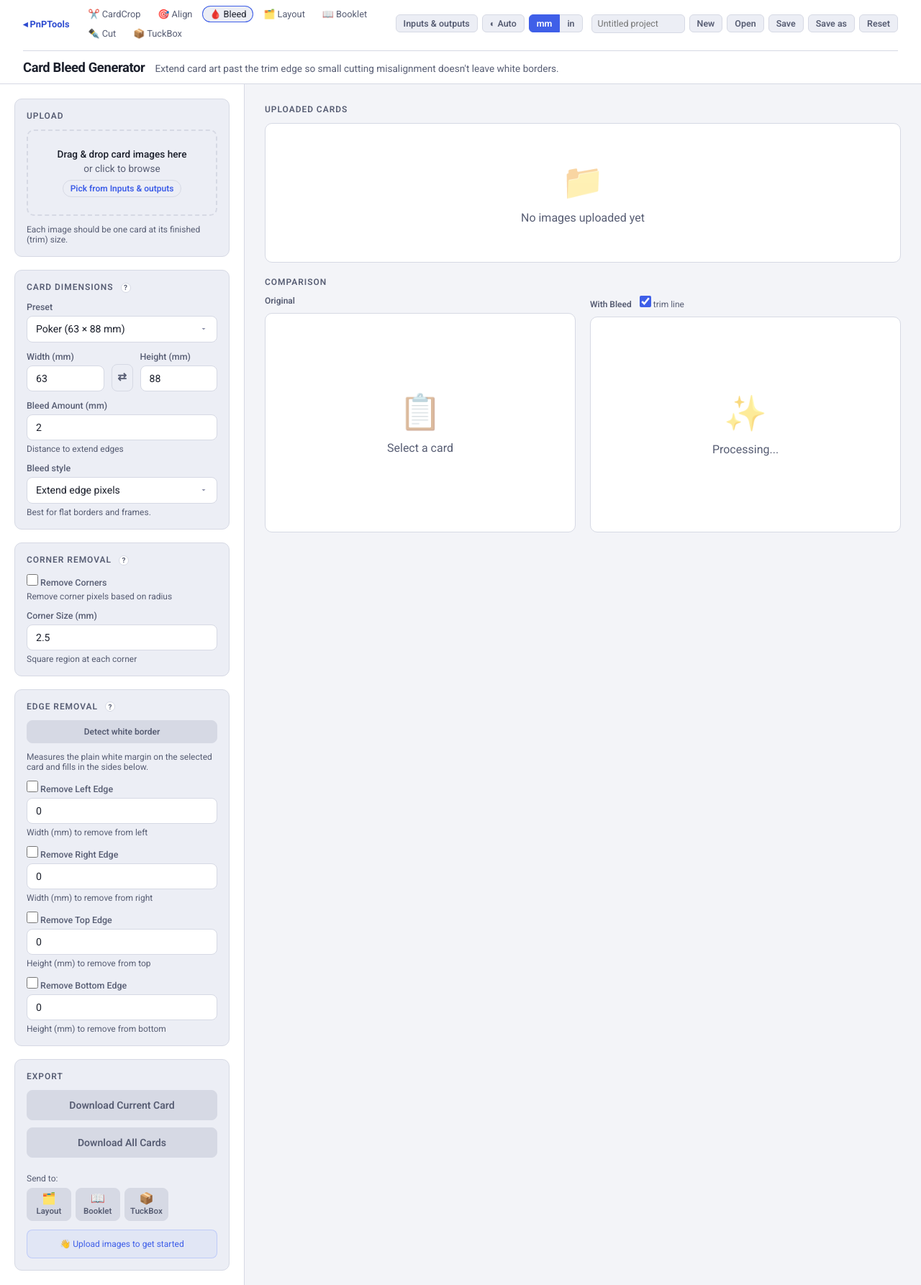
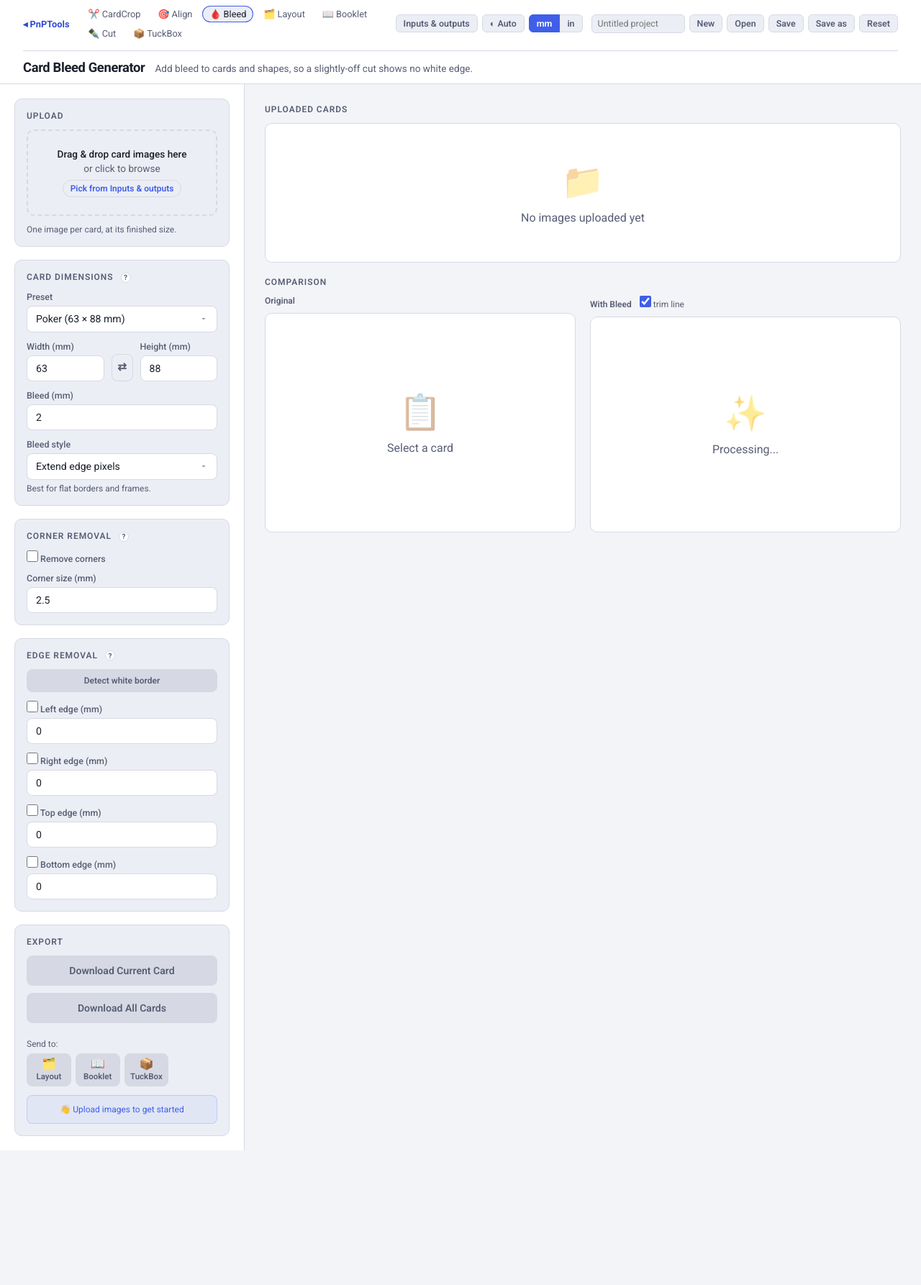
Before and after one commit to NullMember/PnPBleed, a plain HTML site: page index.html in a window 1280 px wide. Shown: the whole page at 72% size. After the commit the page ends 1599 px from the top, so only its background shows below. Drawn offline with Linux system fonts and the light colour scheme.

Commit message:
Shorter help texts, hints and messages
Co-Authored-By: Claude Opus 5.5 <noreply@anthropic.com>

```diff
--- a/index.html
+++ b/index.html
@@ -16,7 +16,7 @@
     <div class="container">
         <header>
             <h1>Card Bleed Generator</h1>
-            <p class="subtitle">Extend card art past the trim edge so small cutting misalignment doesn't leave white borders.</p>
+            <p class="subtitle">Add bleed to cards and shapes, so a slightly-off cut shows no white edge.</p>
         </header>
 
         <div class="content">
@@ -29,11 +29,11 @@
                         <div>or click to browse</div>
                         <input type="file" id="imageInput" multiple accept="image/*" hidden>
                     </div>
-                    <div class="input-hint">Each image should be one card at its finished (trim) size.</div>
+                    <div class="input-hint">One image per card, at its finished size.</div>
                 </div>
 
                 <div class="panel">
-                    <div class="panel-title">Card Dimensions <span class="help" tabindex="0" data-tip="Enter the card's finished (trim) size, not including bleed — the bleed amount below is added on top of this.">?</span></div>
+                    <div class="panel-title">Card Dimensions <span class="help" tabindex="0" data-tip="The finished card size, without bleed.">?</span></div>
                     <div class="control-group">
                         <label for="cardPreset">Preset</label>
                         <select id="cardPreset"></select>
@@ -52,9 +52,8 @@
                     </div>
 
                     <div class="control-group">
-                        <label for="bleedInput">Bleed Amount (mm)</label>
+                        <label for="bleedInput">Bleed (mm)</label>
                         <input type="number" id="bleedInput" value="2" min="0.1" max="50" step="0.1" data-unit="mm">
-                        <div class="input-hint">Distance to extend edges</div>
                     </div>
 
                     <div class="control-group">
@@ -75,60 +74,53 @@
                 </div>
 
                 <div class="panel">
-                    <div class="panel-title">Corner Removal <span class="help" tabindex="0" data-tip="Use this if your card image already has printed rounded corners or a white border you want stripped before adding bleed.">?</span></div>
+                    <div class="panel-title">Corner Removal <span class="help" tabindex="0" data-tip="Removes printed rounded corners before adding bleed.">?</span></div>
                     <div class="control-group">
                         <label>
                             <input type="checkbox" id="removeWhiteCornersInput">
-                            Remove Corners
+                            Remove corners
                         </label>
-                        <div class="input-hint">Remove corner pixels based on radius</div>
                     </div>
 
                     <div class="control-group">
-                        <label for="cornerSizeInput">Corner Size (mm)</label>
+                        <label for="cornerSizeInput">Corner size (mm)</label>
                         <input type="number" id="cornerSizeInput" value="2.5" min="0.1" max="10" step="0.1" disabled data-unit="mm">
-                        <div class="input-hint">Square region at each corner</div>
                     </div>
                 </div>
 
                 <div class="panel">
-                    <div class="panel-title">Edge Removal <span class="help" tabindex="0" data-tip="Trims a strip from one or more sides before adding bleed — useful for removing an existing border or printer artifact.">?</span></div>
+                    <div class="panel-title">Edge Removal <span class="help" tabindex="0" data-tip="Removes a border or strip from the sides before adding bleed.">?</span></div>
                     <button type="button" class="btn-secondary btn-small" id="detectBorderBtn" disabled>Detect white border</button>
-                    <div class="input-hint">Measures the plain white margin on the selected card and fills in the sides below.</div>
                     <div class="control-group">
                         <label>
                             <input type="checkbox" id="removeLeftSideInput">
-                            Remove Left Edge
+                            Left edge (mm)
                         </label>
                         <input type="number" id="leftSideWidthInput" value="0" min="0" max="10" step="0.1" disabled data-unit="mm">
-                        <div class="input-hint">Width (mm) to remove from left</div>
                     </div>
 
                     <div class="control-group">
                         <label>
                             <input type="checkbox" id="removeRightSideInput">
-                            Remove Right Edge
+                            Right edge (mm)
                         </label>
                         <input type="number" id="rightSideWidthInput" value="0" min="0" max="10" step="0.1" disabled data-unit="mm">
-                        <div class="input-hint">Width (mm) to remove from right</div>
                     </div>
 
                     <div class="control-group">
                         <label>
                             <input type="checkbox" id="removeTopSideInput">
-                            Remove Top Edge
+                            Top edge (mm)
                         </label>
                         <input type="number" id="topSideHeightInput" value="0" min="0" max="10" step="0.1" disabled data-unit="mm">
-                        <div class="input-hint">Height (mm) to remove from top</div>
                     </div>
 
                     <div class="control-group">
                         <label>
                             <input type="checkbox" id="removeBottomSideInput">
-                            Remove Bottom Edge
+                            Bottom edge (mm)
                         </label>
                         <input type="number" id="bottomSideHeightInput" value="0" min="0" max="10" step="0.1" disabled data-unit="mm">
-                        <div class="input-hint">Height (mm) to remove from bottom</div>
                     </div>
                 </div>
 
--- a/js/app.js
+++ b/js/app.js
@@ -310,7 +310,7 @@ elements.downloadBtn.addEventListener('click', async () => {
         return;
     }
     PnP.downloadBlob(await cardBlob(state.selectedIndex), pngName(img.file.name));
-    updateStatus('Card downloaded!', 'success');
+    updateStatus('Downloaded.', 'success');
 });
 
 // Download all processed cards. Cards are encoded one at a time and only the
@@ -330,7 +330,7 @@ elements.downloadAllBtn.addEventListener('click', async () => {
         PnP.downloadBlob(blob, PnP.outputName(state.images.map((img) => img.file), 'bleed.zip', 'cards-with-bleed.zip'));
 
         elements.downloadAllBtn.disabled = false;
-        updateStatus(`All ${state.images.length} card(s) downloaded as ZIP!`, 'success');
+        updateStatus(`Downloaded ${state.images.length} card(s).`, 'success');
     } catch (error) {
         updateStatus(`Error creating ZIP: ${error.message}`, 'error');
         elements.downloadAllBtn.disabled = false;
@@ -376,8 +376,8 @@ function reprocess() {
 const BLEED_MODE_HINTS = {
     extend: 'Best for flat borders and frames.',
     mirror: 'Best for full-bleed artwork and photos.',
-    solid: 'Fills the bleed with one colour, e.g. a black card border.',
-    shape: 'For tokens, coins and other shapes on a transparent background: the bleed follows the outline. Images that record their DPI (from CardCrop, Layout…) are measured by it; others take the card size as the whole image. Corner and edge removal are not used.',
+    solid: 'One colour, e.g. for a black border.',
+    shape: 'For tokens and shapes on a transparent background.',
 };
 
 function updateBleedModeUI() {
```
